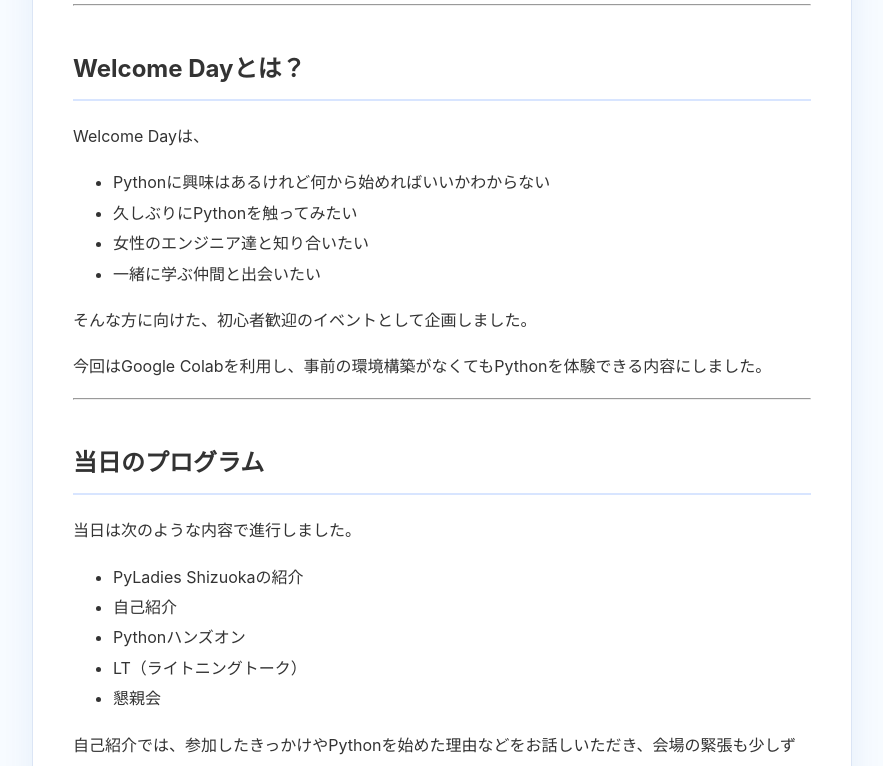
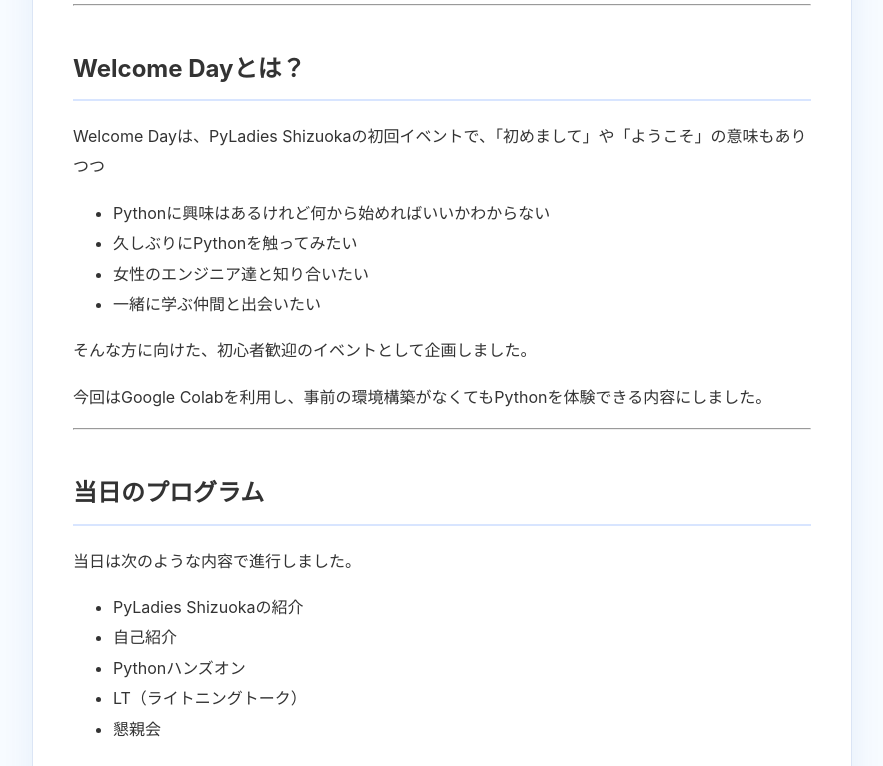
Before and after one commit to PyLadiesShizuoka/pyladiesshizuoka.github.io, a Jekyll site: the page built from _posts/2026-07-11-#1 Welcome Day.md, in a window 1280 px wide and 900 px high, scrolled down 734 px, cut to the strip 134-900 px from the top of the window. Shown: the whole strip, without its empty margins (198-1081 px from the left). Built offline with Jekyll 4.4.1, drawn with Linux system fonts in a browser that asks for light colours.

Commit message:
Update Welcome Day description in markdown

```diff
--- a/_posts/2026-07-11-#1 Welcome Day.md
+++ b/_posts/2026-07-11-#1 Welcome Day.md
@@ -23,7 +23,7 @@
 
 ## Welcome Dayとは？
 
-Welcome Dayは、
+Welcome Dayは、PyLadies Shizuokaの初回イベントで、「初めまして」や「ようこそ」の意味もありつつ
 
 - Pythonに興味はあるけれど何から始めればいいかわからない
 - 久しぶりにPythonを触ってみたい
```
